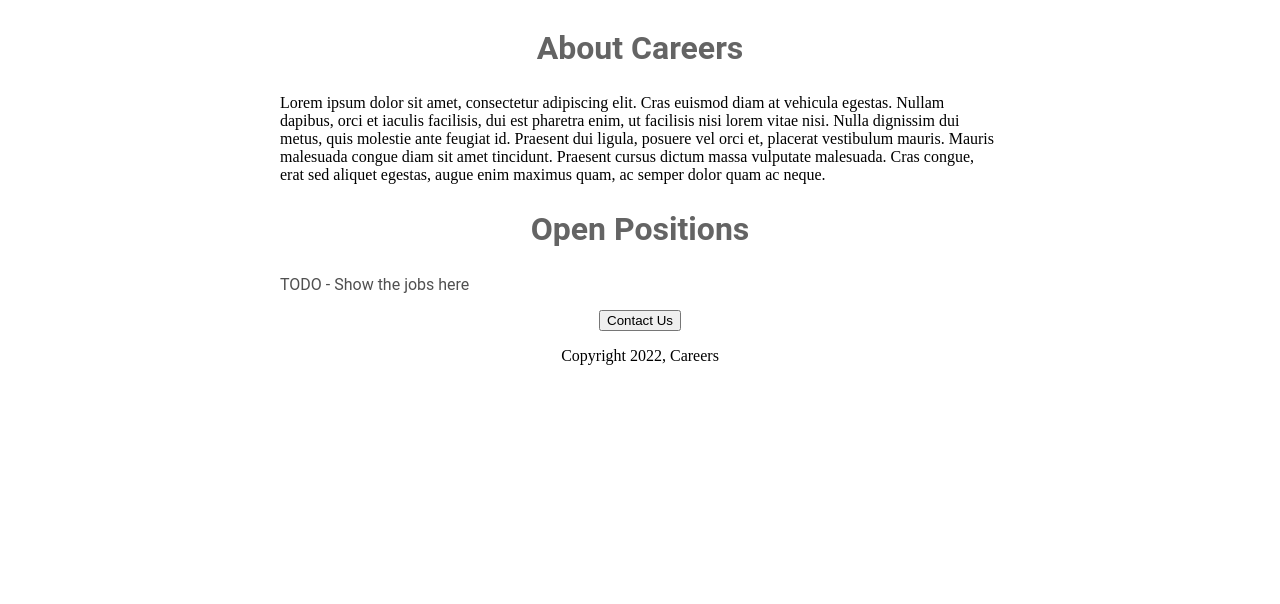
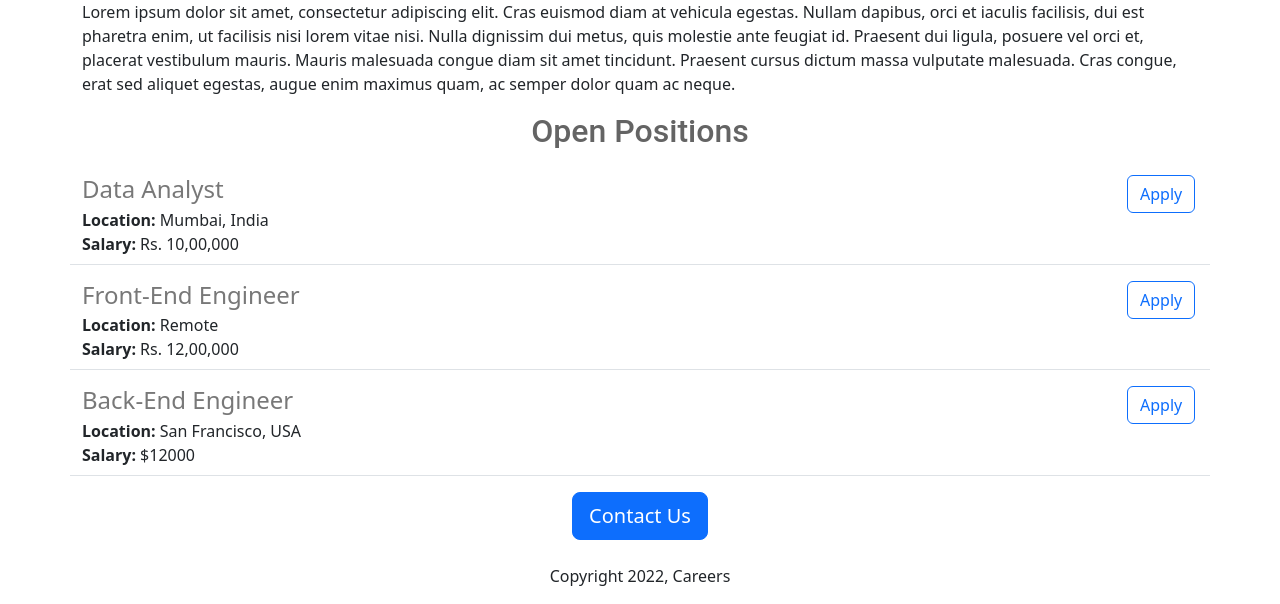
Before and after one commit to januka36/careers-website-v2, a Flask app: page / in a window 1280 px wide. Shown: the part 402-1006 px from the top of the page. Before the commit the page ends 767 px from the top, so only its background shows below. Run offline with Flask 3, Linux system fonts and the light colour scheme.

Commit message:
Added dynamic data and API route

```diff
--- a/app.py
+++ b/app.py
@@ -1,11 +1,34 @@
-from flask import Flask
-from flask.templating import render_template
+from flask import Flask, render_template, jsonify
 
 app = Flask(__name__)
 
+JOBS = [{
+    'id': 1,
+    'title': 'Data Analyst',
+    'location': 'Mumbai, India',
+    'salary': 'Rs. 10,00,000'
+}, {
+    'id': 2,
+    'title': 'Front-End Engineer',
+    'location': 'Remote',
+    'salary': 'Rs. 12,00,000'
+}, {
+    'id': 3,
+    'title': 'Back-End Engineer',
+    'location': 'San Francisco, USA',
+    'salary': '$12000'
+}]
+
+
 @app.route("/")
 def hello_world():
-  return render_template('home.html')
+  return render_template('home.html', jobs=JOBS)
+
+
+@app.route("/api/jobs")
+def list_jobs():
+  return jsonify(JOBS)
+
 
 if __name__ == '__main__':
   app.run(host='0.0.0.0', debug=True)
--- a/templates/home.html
+++ b/templates/home.html
@@ -4,6 +4,9 @@
     <title>
       My Career
     </title>
+    <meta charset='utf-8'>
+    <meta name="viewport" content="width=device-width, initial-scale=1">
+    <link href="https://cdn.jsdelivr.net/npm/bootstrap@5.3.2/dist/css/bootstrap.min.css" rel="stylesheet" integrity="sha384-T3c6CoIi6uLrA9TneNEoa7RxnatzjcDSCmG1MXxSR1GAsXEV/Dwwykc2MPK8M2HN" crossorigin="anonymous">
     <style>
       h1 {
         font-size: 40px;
@@ -28,23 +31,27 @@
         font-family: Roboto;
         color: rgb(80, 80, 80);
       }
-      #container {
+      /* #container {
         max-width: 720px;
         margin: 0 auto 0 auto;
-      }
+      } */
     </style>
   </head>
   <body>
-    <div id='container'>
+    <div class='container'>
       <h1>Careers</h1>
       <img id='banner' src='https://careers-website.janukafernando.repl.co/static/banner.jpg'>
       <h2>About Careers</h2>
       <p>Lorem ipsum dolor sit amet, consectetur adipiscing elit. Cras euismod diam at vehicula egestas. Nullam dapibus, orci et iaculis facilisis, dui est pharetra enim, ut facilisis nisi lorem vitae nisi. Nulla dignissim dui metus, quis molestie ante feugiat id. Praesent dui ligula, posuere vel orci et, placerat vestibulum mauris. Mauris malesuada congue diam sit amet tincidunt. Praesent cursus dictum massa vulputate malesuada. Cras congue, erat sed aliquet egestas, augue enim maximus quam, ac semper dolor quam ac neque.</p>
-      <h2>Open Positions</h2>
-      <p class="bodytext">TODO - Show the jobs here</p>
+      <h2 class="text-center mt-2 mb-4">Open Positions</h2>
+      <div>
+      {% for job in jobs %}
+        {% include 'jobitem.html'%}
+      {% endfor %}
+      </div>
       <div style="text-align: center;">
-        <button>Contact Us</button>
-        <p>Copyright 2022, Careers</p>
+        <button class='btn btn-primary btn-lg'>Contact Us</button>
+        <p class='mt-4'>Copyright 2022, Careers</p>
       </div>
     </div>
   </body>
--- /dev/null
+++ b/templates/jobitem.html
@@ -0,0 +1,16 @@
+<div class="border-bottom row" style="margin-bottom:16px; padding-bottom:8px;">
+  <div class="col-11">
+    <h4 style="color:rgb(120,120,120); margin-bottom:4px;">{{job['title']}}</h4>
+        <div>
+          <b>Location:</b> {{job['location']}}
+        </div>
+          {% if 'salary' in job %}
+        <div>
+          <b>Salary:</b> {{job['salary']}}
+        </div>
+          {% endif %}
+  </div>
+  <div class='col-1'>
+    <button type="button" class="btn btn-outline-primary">Apply</button>
+  </div>
+</div>
```
